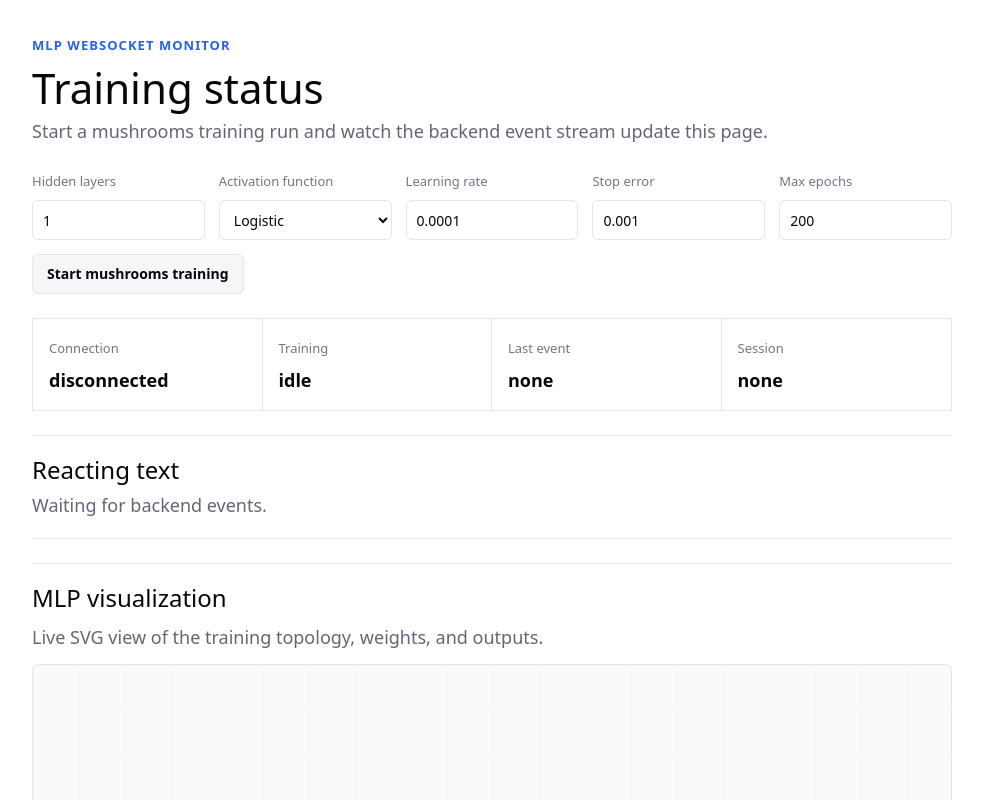
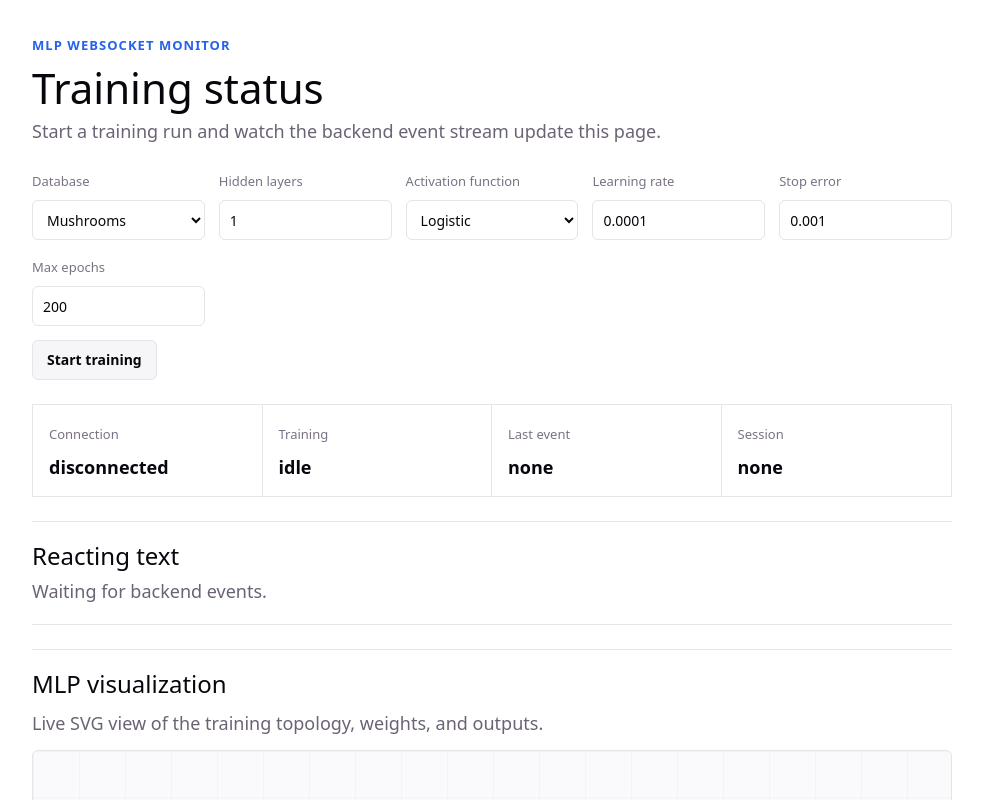
Before and after one commit to stiigp/portf-MLP, a React (Vite) app in the folder frontend/: page / in a window 1280 px wide. Shown: the top 800 px of the page, without its empty margins (148-1131 px from the left). Built offline with nearby package versions, Linux system fonts and the light colour scheme.

Commit message:
feat(frontend): fruits database included

```diff
--- a/frontend/src/App.tsx
+++ b/frontend/src/App.tsx
@@ -122,7 +122,7 @@ function App() {
     setConnectionState('connected')
   }
 
-  async function handleStartMushroomsTraining(
+  async function handleStartTraining(
     trainingForm: TrainingFormState,
   ): Promise<void> {
     try {
@@ -140,7 +140,6 @@ function App() {
       setTraining(true)
       stompClient.startTraining({
         sessionId: session.sessionId,
-        databaseName: 'mushrooms',
         ...trainingForm,
         eventOptions: defaultEventOptions,
       })
@@ -161,8 +160,8 @@ function App() {
           <p className="eyebrow">MLP websocket monitor</p>
           <h1>Training status</h1>
           <p>
-            Start a mushrooms training run and watch the backend event stream
-            update this page.
+            Start a training run and watch the backend event stream update this
+            page.
           </p>
         </div>
 
@@ -170,7 +169,7 @@ function App() {
           connectionBusy={connectionState === 'connecting'}
           training={training}
           onStartTraining={(trainingForm) => {
-            void handleStartMushroomsTraining(trainingForm)
+            void handleStartTraining(trainingForm)
           }}
         />
 
--- a/frontend/src/components/TrainingForm.tsx
+++ b/frontend/src/components/TrainingForm.tsx
@@ -1,4 +1,5 @@
 export interface TrainingFormState {
+  databaseName: string
   hiddenLayersNumber: number
   activationFunctionName: string
   learningRate: number
@@ -13,6 +14,7 @@ interface TrainingFormProps {
 }
 
 const defaultTrainingForm: TrainingFormState = {
+  databaseName: 'mushrooms',
   hiddenLayersNumber: 1,
   activationFunctionName: 'logistic',
   learningRate: 0.0001,
@@ -33,6 +35,18 @@ export function TrainingForm({
         onStartTraining(readTrainingForm(event.currentTarget))
       }}
     >
+      <label>
+        <span>Database</span>
+        <select
+          name="databaseName"
+          defaultValue={defaultTrainingForm.databaseName}
+          disabled={training}
+        >
+          <option value="mushrooms">Mushrooms</option>
+          <option value="fruits">Fruits</option>
+        </select>
+      </label>
+
       <label>
         <span>Hidden layers</span>
         <input
@@ -101,7 +115,7 @@ export function TrainingForm({
 
       <div className="actions">
         <button type="submit" disabled={training || connectionBusy}>
-          {training ? 'Training...' : 'Start mushrooms training'}
+          {training ? 'Training...' : 'Start training'}
         </button>
       </div>
     </form>
@@ -112,6 +126,7 @@ function readTrainingForm(form: HTMLFormElement): TrainingFormState {
   const formData = new FormData(form)
 
   return {
+    databaseName: readString(formData, 'databaseName'),
     hiddenLayersNumber: readNumber(formData, 'hiddenLayersNumber'),
     activationFunctionName: readString(formData, 'activationFunctionName'),
     learningRate: readNumber(formData, 'learningRate'),
```
